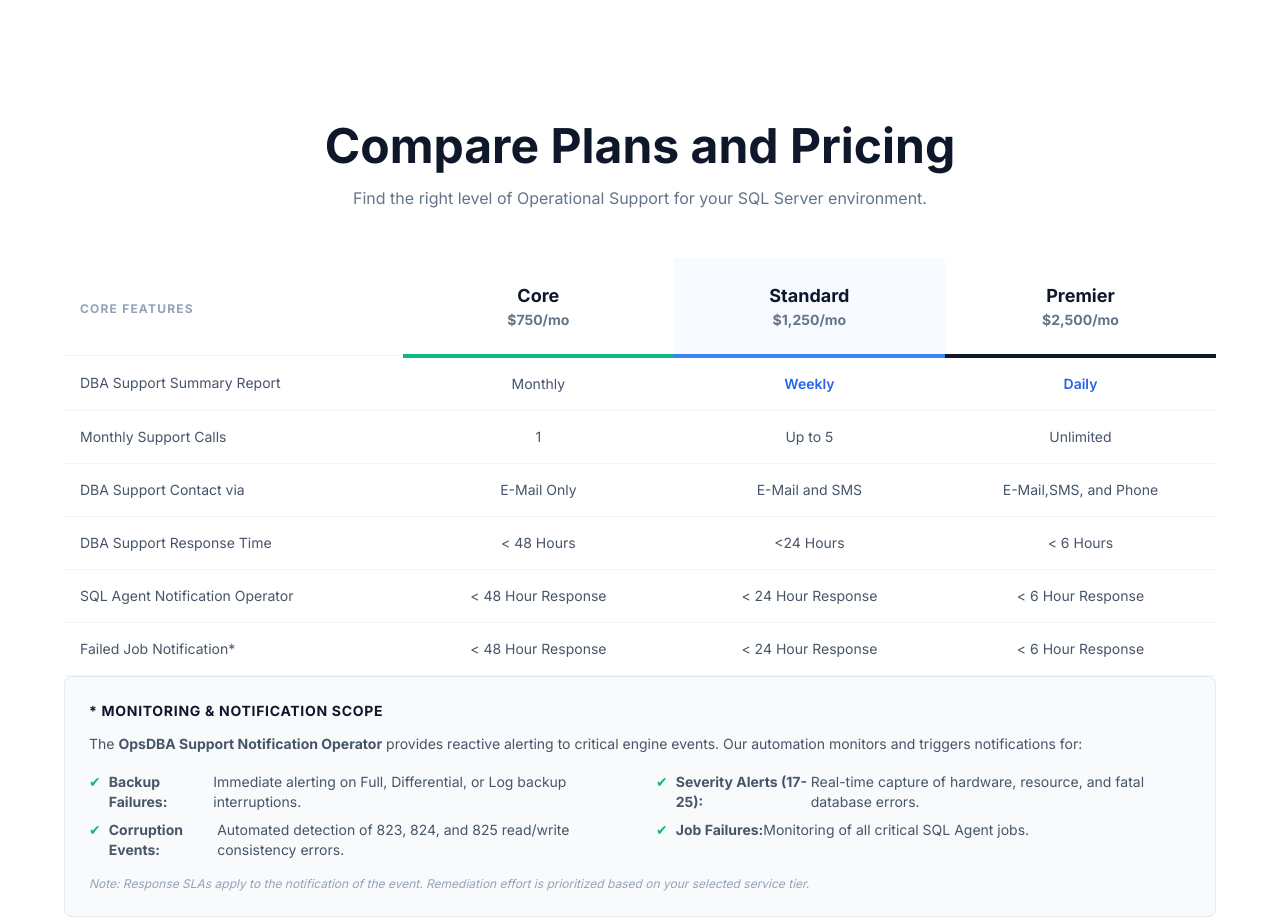
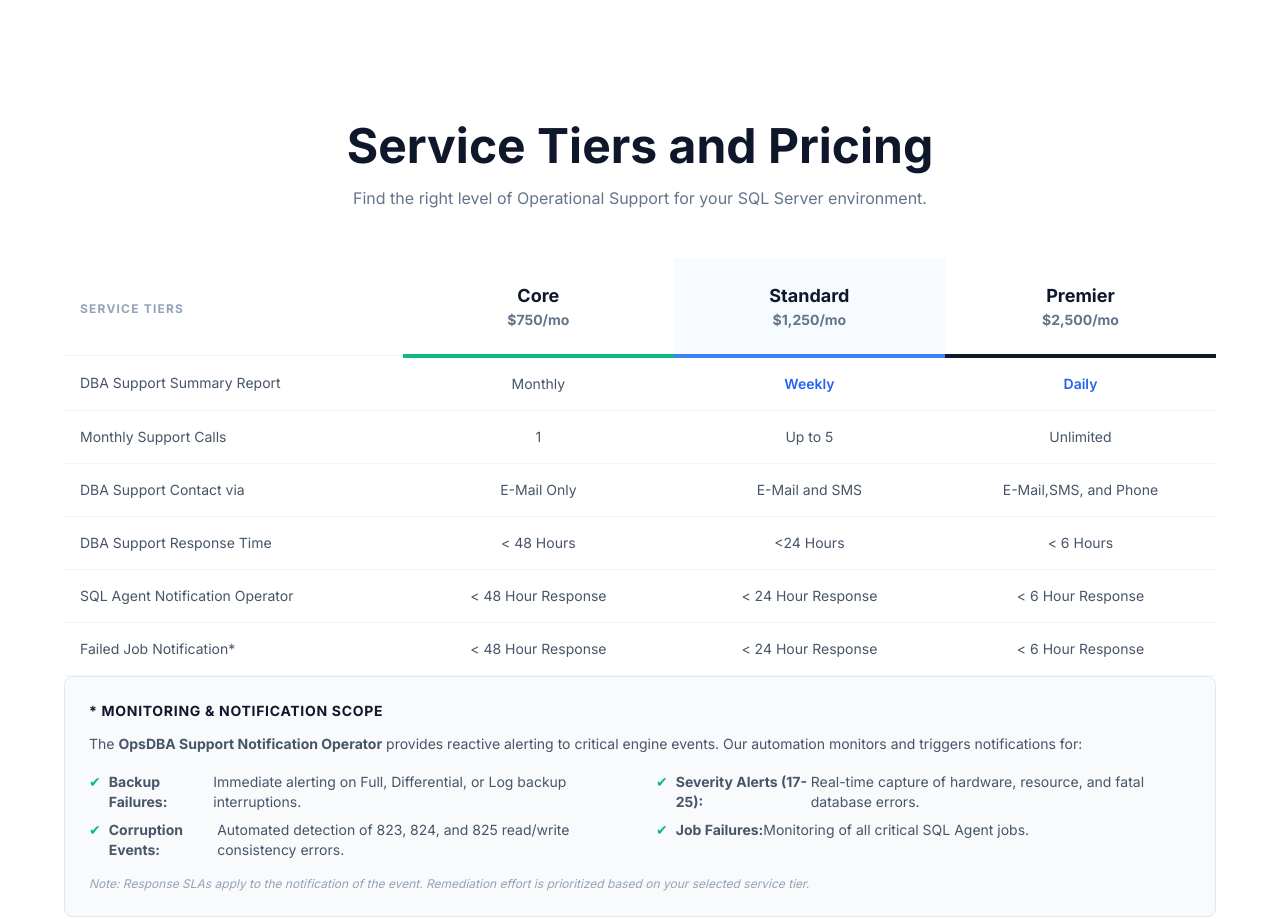
Before and after one commit to opsdba-coreyklessig/opsdba-website, a plain HTML site: page index.html in a window 1280 px wide. Shown: the part 1100-2019 px from the top of the page. Drawn offline with nearby package versions, Linux system fonts and the light colour scheme.

Commit message:
service tiers

```diff
--- a/index.html
+++ b/index.html
@@ -109,7 +109,7 @@
     <section id="pricing" class="py-20 px-6 bg-white">
     <div class="max-w-6xl mx-auto">
         <div class="text-center mb-12">
-            <h2 class="text-3xl md:text-5xl font-bold text-slate-900 mb-4">Compare Plans and Pricing</h2>
+            <h2 class="text-3xl md:text-5xl font-bold text-slate-900 mb-4">Service Tiers and Pricing</h2>
             <p class="text-slate-500">Find the right level of Operational Support for your SQL Server environment.</p>
         </div>
 
@@ -118,7 +118,7 @@
                 <thead>
                     <tr>
                         <th class="py-6 px-4 bg-white border-b border-slate-100 min-w-[250px]">
-                            <span class="text-xs font-bold uppercase tracking-widest text-slate-400">Core Features</span>
+                            <span class="text-xs font-bold uppercase tracking-widest text-slate-400">Service Tiers</span>
                         </th>
                         <th class="py-6 px-4 bg-white border-b-4 border-emerald-500 text-center min-w-[200px]">
                             <div class="text-lg font-bold text-slate-900">Core</div>
```
